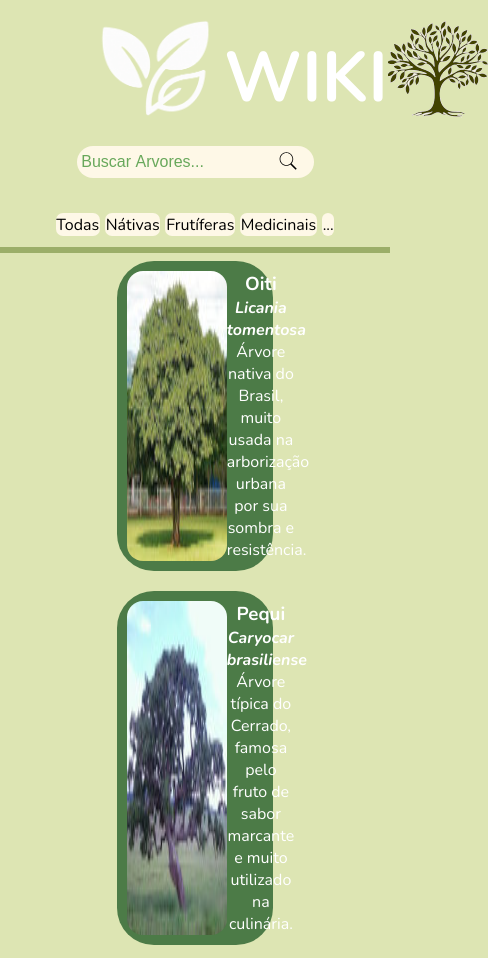
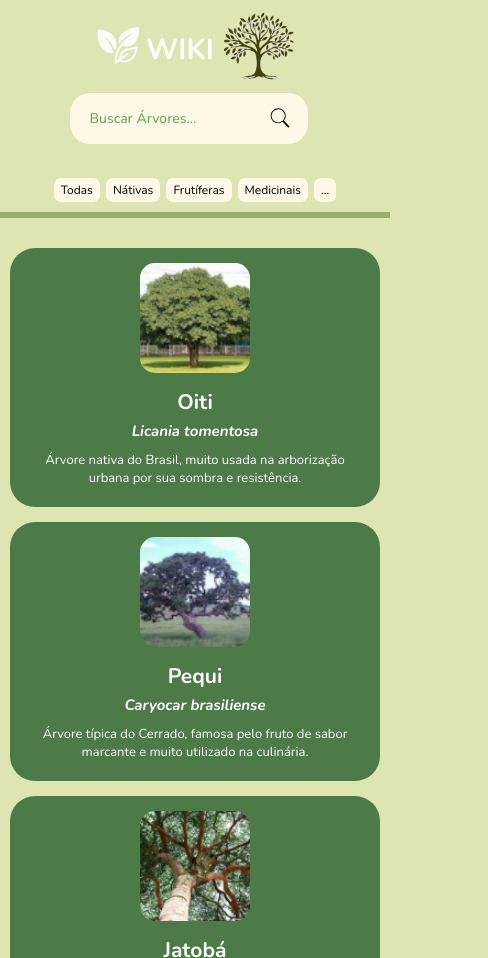
Before and after one commit to miguellopes-07/duotree, a plain HTML site: page pages/wiki.html in a window 390 px wide. Shown: the top 958 px of the page, 488 px wide, since content can reach past the window. Drawn offline with nearby package versions, Linux system fonts and the light colour scheme.

Commit message:
CSS reorganizado e Responsivo

```diff
--- a/css/style.css
+++ b/css/style.css
@@ -1,162 +1,532 @@
 @charset "UTF-8";
+
 @import url('https://fonts.googleapis.com/css2?family=Nunito:ital,wght@0,200..1000;1,200..1000&display=swap');
-@import url('https://fonts.googleapis.com/css2?family=Nunito+Sans:ital,opsz,wght@0,6..12,200..1000;1,6..12,200..1000&family=Nunito:ital,wght@0,200..1000;1,200..1000&display=swap');
+
+@import url('https://fonts.googleapis.com/css2?family=Nunito+Sans:ital,opsz,wght@0,6..12,200..1000;1,6..1000;1,6..12,200..1000&family=Nunito:ital,wght@0,200..1000;1,200..1000&display=swap');
+
+
+*{
+box-sizing: border-box;
+}
+
+html {
+width: 100%;
+overflow-x: hidden;
+}
+
 body {
-    margin: 0px;
+margin: 0;
 font-family: "Nunito", sans-serif;
+width: 100%;
+overflow-x: hidden;
 }
 
 .bodywiki {
-    margin: 0px;
 background-color: #dde5b3;
 }
 
-.navegacaoFooter {
-
-    background-color: #fef8e7;
-    border-top-left-radius: 50px;
-    border-top-right-radius: 50px;
-    padding: 60px;
-    padding-top: 20px;
-    margin: 0px;
-    justify-content: center;
+.headerwiki {
+display: flex;
+flex-direction: column;
 align-items: center;
+gap: 15px;
+padding: 20px;
 }
 
-.listaNavegacaoFooter {
+.logowiki {
 display: flex;
 flex-direction: row;
-    list-style: none;
-    justify-content: space-evenly;
-    padding: 0px;
-    margin: 0px;
-}
+justify-content: space-between;
+align-items: center;
 
-.listaNavegacaoFooter>li>a {
-    color: #938a8a;
+width: 90%;
+max-width: 900px;
+
 
 }
 
-.listaNavegacaoFooter>li>a:hover {
-    color: #4c7b47;
+.logowiki img {
+max-width: 180px;
+height: auto;
+}
 
+.logowiki2 {
+display: flex;
+flex-direction: row;
+align-items: center;
+gap: 10px;
+}
+
+.logowiki2 img {
+width: 100px;
+height: 100px;
+object-fit: contain;
+}
+
+.logowiki2 > h1 {
+color: white;
+font-variant-caps: all-petite-caps;
+font-size: clamp(50px, 8vw, 100px);
+margin: 0;
+}
+.barrapesquisawiki {
+display: flex;
+justify-content: space-between;
+align-items: center;
+
+width: min(90vw, 500px);
+
+background-color: #fef8e7;
+border-radius: 20px;
+
+padding: 10px 15px;
+
+
+}
+
+.barrapesquisawiki > input {
+border: none;
+outline: none;
+background-color: transparent;
+
+width: 100%;
+
+font-family: "Nunito", sans-serif;
+font-size: 16px;
+
+margin: 0;
+padding: 8px;
+
+
+}
+
+.barrapesquisawiki > input::placeholder {
+color: #68a85b;
+font-weight: 500;
+}
+
+.barrapesquisawiki > input:focus {
+outline: none;
+box-shadow: none;
+}
+
+.barrapesquisawiki > button {
+border: none;
+background-color: transparent;
+
+display: flex;
+align-items: center;
+justify-content: center;
+
+cursor: pointer;
+
+padding: 5px;
+margin: 0;
+
+
+}
+
+.barrapesquisawiki > button svg {
+width: 22px;
+height: 22px;
+}
+.listfilterwiki {
+display: flex;
+flex-direction: row;
+flex-wrap: wrap;
+
+list-style: none;
+
+justify-content: center;
+align-items: center;
+
+gap: 8px;
+
+padding: 0;
+margin: 0;
+
+
+}
+
+.listfilterwiki > li {
+background-color: #fef8e7;
+
+padding: 6px 12px;
+
+border-radius: 7px;
+
+cursor: pointer;
+
+transition: 0.2s;
+
+
+}
+
+.listfilterwiki > li:hover {
+background-color: #4c7b47;
+color: white;
 }
 
 hr {
 background-color: #9bae69;
+
 height: 6px;
+
 border: none;
+
+margin: 0 0 30px 0;
+
+
 }
-
 .mainwiki {
 display: flex;
 flex-direction: column;
-    justify-content: space-between;
+
+justify-content: center;
 align-items: center;
-    row-gap: 20px;
-    width: 100vw;
+
+gap: 20px;
+
+width: 100%;
+
+padding: 0 20px 40px;
+
 
 }
 
 .containerArvoresWiki {
 display: flex;
 flex-direction: row;
+
+align-items: center;
+
 background-color: #4c7b47;
+
 border-radius: 37px;
-    width: 35vw;
-    padding: 10px;
-    justify-content: space-evenly;
+
+width: min(700px, 90vw);
+
+padding: 15px;
+
+gap: 20px;
+
+
 }
 
-.containerArvoresWiki>img {
+.containerArvoresWiki > img {
+width: 180px;
+height: 180px;
+
+object-fit: cover;
+
 border-radius: 16px;
+
+flex-shrink: 0;
+
+
 }
 
-.containerArvoresWiki>div {
+.containerArvoresWiki > div {
 text-align: center;
-    width: calc(50%);
+
+width: 100%;
+
+padding: 5px;
+
+
 }
 
-.containerArvoresWiki>div>p,
-h3,
-h4 {
+.containerArvoresWiki > div > h3 {
 color: white;
-    margin: 0px;
+
+font-size: clamp(22px, 3vw, 30px);
+
+margin: 0;
+
+
 }
 
-.containerArvoresWiki>div>h4 {
+.containerArvoresWiki > div > h4 {
+color: white;
+
 font-style: italic;
+
+font-size: clamp(14px, 2vw, 18px);
+
+margin: 5px 0;
+
+
+}
+
+.containerArvoresWiki > div > p {
+color: white;
+
+font-size: clamp(13px, 1.5vw, 16px);
+
+line-height: 1.4;
+
+margin: 10px 0 0;
+
+
+}
+.navegacaoFooter {
+background-color: #fef8e7;
+
+border-top-left-radius: 50px;
+border-top-right-radius: 50px;
+
+padding: 20px;
+
+margin: 0;
+
+display: flex;
+
+justify-content: center;
+align-items: center;
+
+
+}
+
+.listaNavegacaoFooter {
+display: flex;
+
+flex-direction: row;
+
+flex-wrap: wrap;
+
+list-style: none;
+
+justify-content: center;
+
+align-items: center;
+
+gap: 25px;
+
+padding: 0;
+margin: 0;
+
+
+}
+
+.listaNavegacaoFooter > li > a {
+color: #938a8a;
+
+text-decoration: none;
+
+font-size: 16px;
+
+transition: 0.2s;
+
+
+}
+
+.listaNavegacaoFooter > li > a:hover {
+color: #4c7b47;
+}
+
+@media (max-width: 768px) {
+
+.headerwiki {
+    padding: 15px;
+}
+
+.logowiki {
+    width: 95%;
+}
+
+.logowiki img {
+    max-width: 130px;
+}
+
+.logowiki2 img {
+    width: 75px;
+    height: 75px;
+}
+
+.logowiki2 > h1 {
+    font-size: clamp(45px, 10vw, 75px);
+}
+
+.containerArvoresWiki {
+    width: 95%;
+}
+
+.containerArvoresWiki > img {
+    width: 150px;
+    height: 150px;
+}
+
+.listaNavegacaoFooter {
+    gap: 20px;
+}
+
+
+}
+
+@media (max-width: 600px) {
+
+.headerwiki {
+    padding: 10px;
+    gap: 12px;
+}
+
+.logowiki {
+    width: 100%;
+
+    justify-content: center;
+
+    gap: 10px;
+}
+
+.logowiki img {
+    max-width: 90px;
+}
+
+.logowiki2 {
+    gap: 5px;
+}
+
+.logowiki2 img {
+    width: 55px;
+    height: 55px;
+}
+
+.logowiki2 > h1 {
+    font-size: 50px;
+}
+
+.barrapesquisawiki {
+    width: 95%;
+
+    padding: 8px 12px;
+}
+
+.barrapesquisawiki > input {
+    font-size: 14px;
 }
 
 .listfilterwiki {
-    display: flex;
-    flex-direction: row;
-    list-style: none;
-    justify-content: center;
-    padding: 0px;
-    margin: 0px;
+    width: 100%;
 
+    gap: 6px;
 }
 
-.listfilterwiki>li {
-    background-color: #fef8e7;
-    margin: 1%;
-    padding: 0.3%;
-    border-radius: 7px;
+.listfilterwiki > li {
+    padding: 5px 9px;
+
+    font-size: 13px;
 }
 
-.headerwiki {
-    display: flex;
-    flex-direction: column;
-    align-items: center;
-    row-gap: 10px;
+.mainwiki {
+    padding: 0 10px 30px;
+
+    gap: 15px;
 }
 
-.barrapesquisawiki {
-    display: flex;
-    justify-content: space-between;
-    align-items: center;
-    background-color: #fef8e7;
-    border-radius: 20px;
-    padding: 2%;
+.containerArvoresWiki {
+    width: 100%;
+
+    flex-direction: column;
+
+    text-align: center;
+
+    border-radius: 25px;
+
+    padding: 15px;
+
+    gap: 10px;
 }
 
-.barrapesquisawiki>button,
-input {
-    border: none;
-    background-color: transparent;
-    margin: 0px;
-    margin-right: 20px;
-    padding: 0px;
+.containerArvoresWiki > img {
+    width: 130px;
+    height: 130px;
+
+    border-radius: 15px;
 }
 
-.barrapesquisawiki>input::placeholder,
-input:focus {
-    color: #68a85b;
-    font-weight: 500;
-    font-size: medium;
-    outline: none;
-    box-shadow: none
+.containerArvoresWiki > div {
+    width: 100%;
 }
-.logowiki {
-    display: flex;
-    flex-direction: row;
-    justify-content: space-between;
-    align-items: center;
-    width: 100vw;
-    max-width: 50vw;
+
+.containerArvoresWiki > div > h3 {
+    font-size: 24px;
+}
+
+.containerArvoresWiki > div > h4 {
+    font-size: 15px;
+}
+
+.containerArvoresWiki > div > p {
+    font-size: 14px;
+
+    line-height: 1.4;
+}
+.navegacaoFooter {
+    border-top-left-radius: 30px;
+    border-top-right-radius: 30px;
+
+    padding: 20px 10px;
+}
+
+.listaNavegacaoFooter {
+    width: 100%;
+
+    display: grid;
+
+    grid-template-columns: repeat(3, 1fr);
+
+    gap: 15px;
+
+    text-align: center;
+}
+
+.listaNavegacaoFooter > li > a {
+    font-size: 14px;
 }
 
 
-.logowiki2 {
-    display: flex;
-    flex-direction: row;
-    align-items: center;
-    column-gap: 10px;
 }
-.logowiki2>h1{
-    color: white;
-    font-variant-caps: all-petite-caps;
-    font-size: 100px;
-    margin: 0px;
+@media (max-width: 400px) {
+
+.logowiki img {
+    max-width: 70px;
 }
+
+.logowiki2 img {
+    width: 45px;
+    height: 45px;
+}
+
+.logowiki2 > h1 {
+    font-size: 42px;
+}
+
+.listfilterwiki > li {
+    padding: 4px 7px;
+
+    font-size: 12px;
+}
+
+.containerArvoresWiki > img {
+    width: 110px;
+    height: 110px;
+}
+
+.containerArvoresWiki > div > h3 {
+    font-size: 21px;
+}
+
+.containerArvoresWiki > div > p {
+    font-size: 13px;
+}
+
+.listaNavegacaoFooter {
+    gap: 10px;
+}
+
+.listaNavegacaoFooter > li > a {
+    font-size: 13px;
+}
+
+
+}
```
Lines whose indentation alone changed are shown as unchanged.
